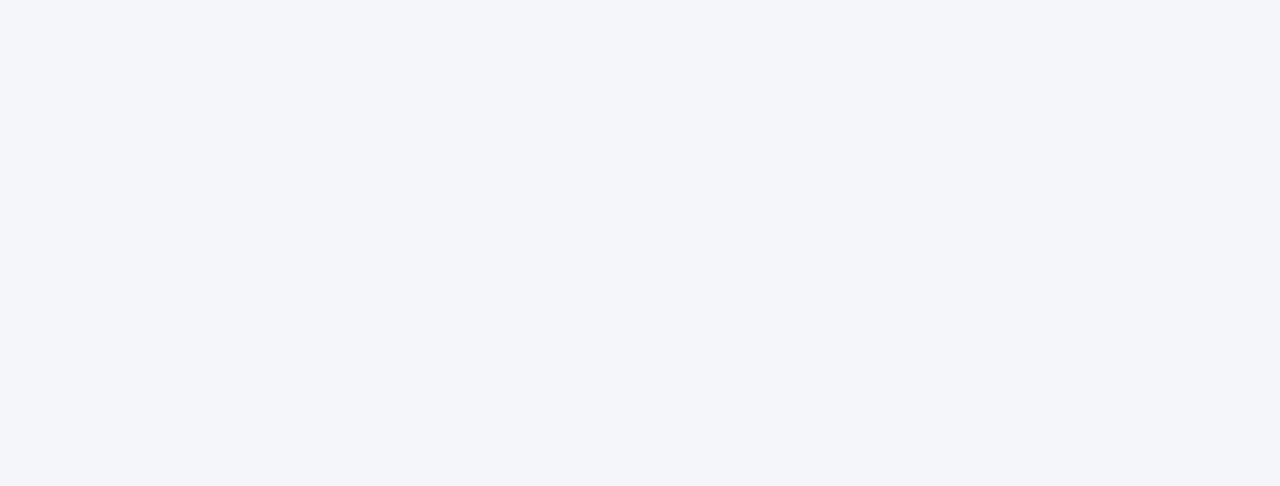
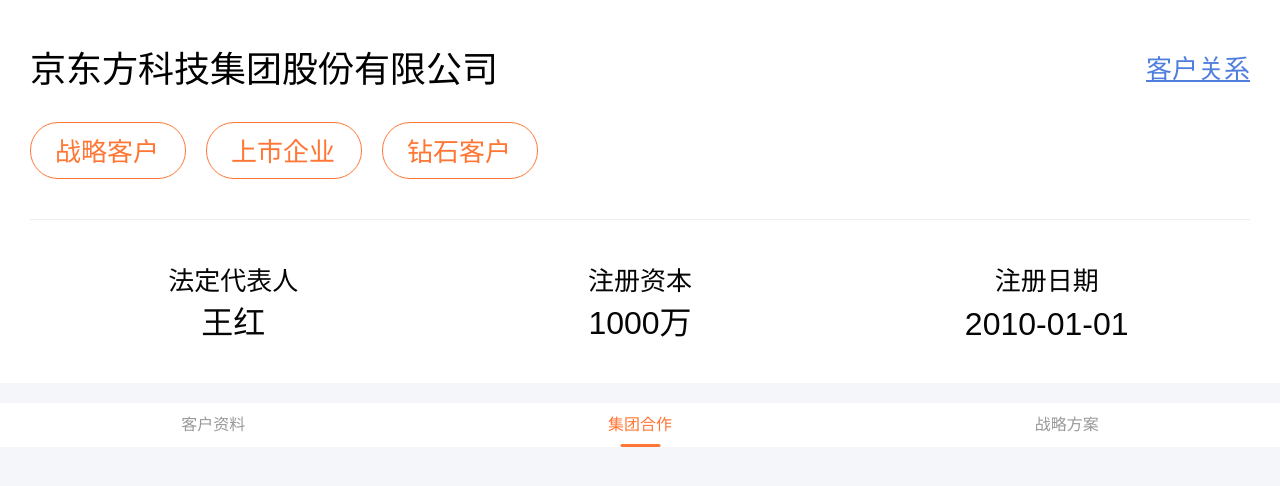
Before and after one commit to itwebwjl/PiAn-custormPicture, a Vue app: page /#/customer/cooperation in a window 1280 px wide. Shown: the top 486 px of the page. Built offline with nearby package versions, Linux system fonts and the light colour scheme.

Commit message:
集团首页

```diff
--- /dev/null
+++ b/src/frame/customerFrame.vue
@@ -0,0 +1,150 @@
+<template>
+  <div class="page-container">
+    <div class="header">
+      <div class="title-row">
+        <div class="title">京东方科技集团股份有限公司</div>
+        <div class="link">客户关系</div>
+      </div>
+      <div class="tag-row">
+        <div class="tag">战略客户</div>
+        <div class="tag">上市企业</div>
+        <div class="tag">钻石客户</div>
+      </div>
+      <div class="line"></div>
+      <div class="info-row">
+        <div class="info-row__item">
+          <div class="label">法定代表人</div>
+          <div class="value">王红</div>
+        </div>
+        <div class="info-row__item">
+          <div class="label">注册资本</div>
+          <div class="value">1000万</div>
+        </div>
+        <div class="info-row__item">
+          <div class="label">注册日期</div>
+          <div class="value">2010-01-01</div>
+        </div>
+      </div>
+    </div>
+
+    <div class="section">
+      <van-tabs
+        animate
+        v-model="selectedTab"
+        title-active-color="#ff7635"
+        title-inactive-color="#999"
+        color="#ff7635"
+      >
+        <van-tab
+          v-for="(tab,index) in tabs"
+          :key="index"
+          :disabled="tab.disabled"
+          :title="tab.name"
+          :name="index"
+        ></van-tab>
+      </van-tabs>
+      <router-view></router-view>
+    </div>
+  </div>
+</template>
+
+<script>
+  export default {
+    name: "customerFrame",
+    data() {
+      return {
+        selectedTab: 1,
+        tabs: [{
+          name: '客户资料'
+        }, {
+          name: '集团合作'
+        }, {
+          name: '战略方案',
+          disabled: true
+        }]
+      }
+    }
+  }
+</script>
+
+<style scoped lang="scss">
+  .page-container {
+    width: 100%;
+    height: 100%;
+    background: rgba(245, 246, 250, 1);
+
+    .header {
+      padding: 0.2rem 0.15rem;
+      background: #fff;
+
+      .title-row {
+        display: flex;
+        flex-direction: row;
+        align-items: center;
+        justify-content: space-between;
+
+        .title {
+          font-size: 0.18rem;
+          color: #000;
+        }
+
+        .link {
+          font-size: 0.13rem;
+          text-decoration: underline;
+          color: #507EDE;
+        }
+      }
+
+      .tag-row {
+        display: flex;
+        flex-direction: row;
+        align-items: center;
+        margin: 0.15rem 0 0 0;
+
+        .tag {
+          padding: 0.04rem 0.13rem 0.05rem 0.12rem;
+          border: 1px solid #FF7635;
+          border-radius: 0.14rem;
+          margin: 0 0.1rem 0 0;
+          font-size: 0.13rem;
+          color: #FF7635;
+        }
+      }
+
+      .line {
+        border-top: 1px solid #ededed;
+        margin: 0.2rem 0;
+      }
+
+      .info-row {
+        display: flex;
+        flex-direction: row;
+
+        .info-row__item {
+          flex: 1;
+          display: flex;
+          flex-direction: column;
+          align-items: center;
+          /*height: 0.3rem;*/
+          justify-content: space-between;
+
+          .label {
+            font-size: 0.13rem;
+            color: #050505;
+            font-weight: 300;
+          }
+
+          .value {
+            font-size: 0.16rem;
+            font-weight: 500;
+            color: #050505;
+          }
+        }
+      }
+    }
+
+    .section {
+      margin-top: 0.1rem;
+    }
+  }
+</style>
--- /dev/null
+++ b/src/page/cooperation.vue
@@ -0,0 +1,15 @@
+<template>
+  <div>
+
+  </div>
+</template>
+
+<script>
+  export default {
+    name: "cooperation"
+  }
+</script>
+
+<style scoped lang="scss">
+
+</style>
```
Also changed, not shown: src/router/index.js (+9 -1 lines).
